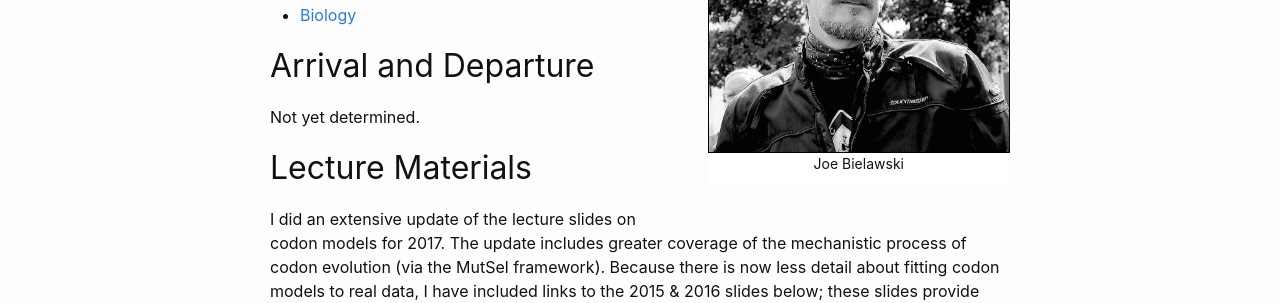
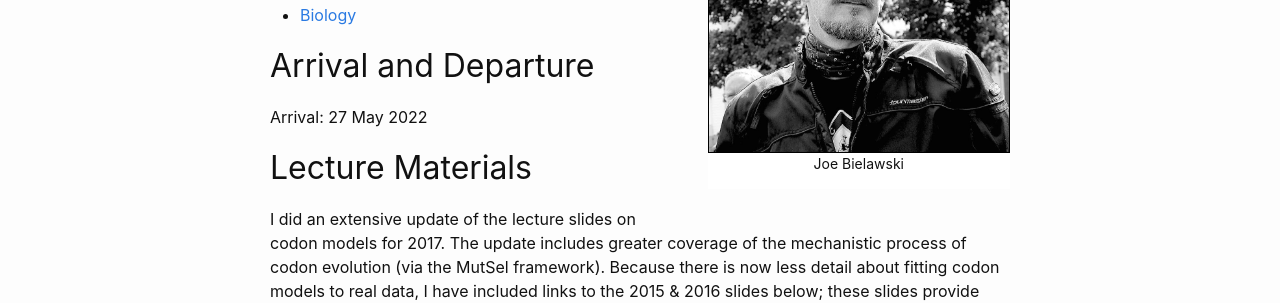
Before and after one commit to molevolworkshop/molevolworkshop.github.io, a Jekyll site: the page built from faculty/bielawski/bielawski.md, in a window 1280 px wide and 900 px high. Shown: the part 263-566 px from the top of the window. Built offline with Jekyll 4.4.1, drawn with Linux system fonts in a browser that asks for light colours.

Commit message:
Update bielawski.md

```diff
--- a/faculty/bielawski/bielawski.md
+++ b/faculty/bielawski/bielawski.md
@@ -12,7 +12,7 @@ permalink: /faculty-bielawski/
 
 ## Arrival and Departure
 
-Not yet determined.
+Arrival: 27 May 2022
 
 ## Lecture Materials
 
```
